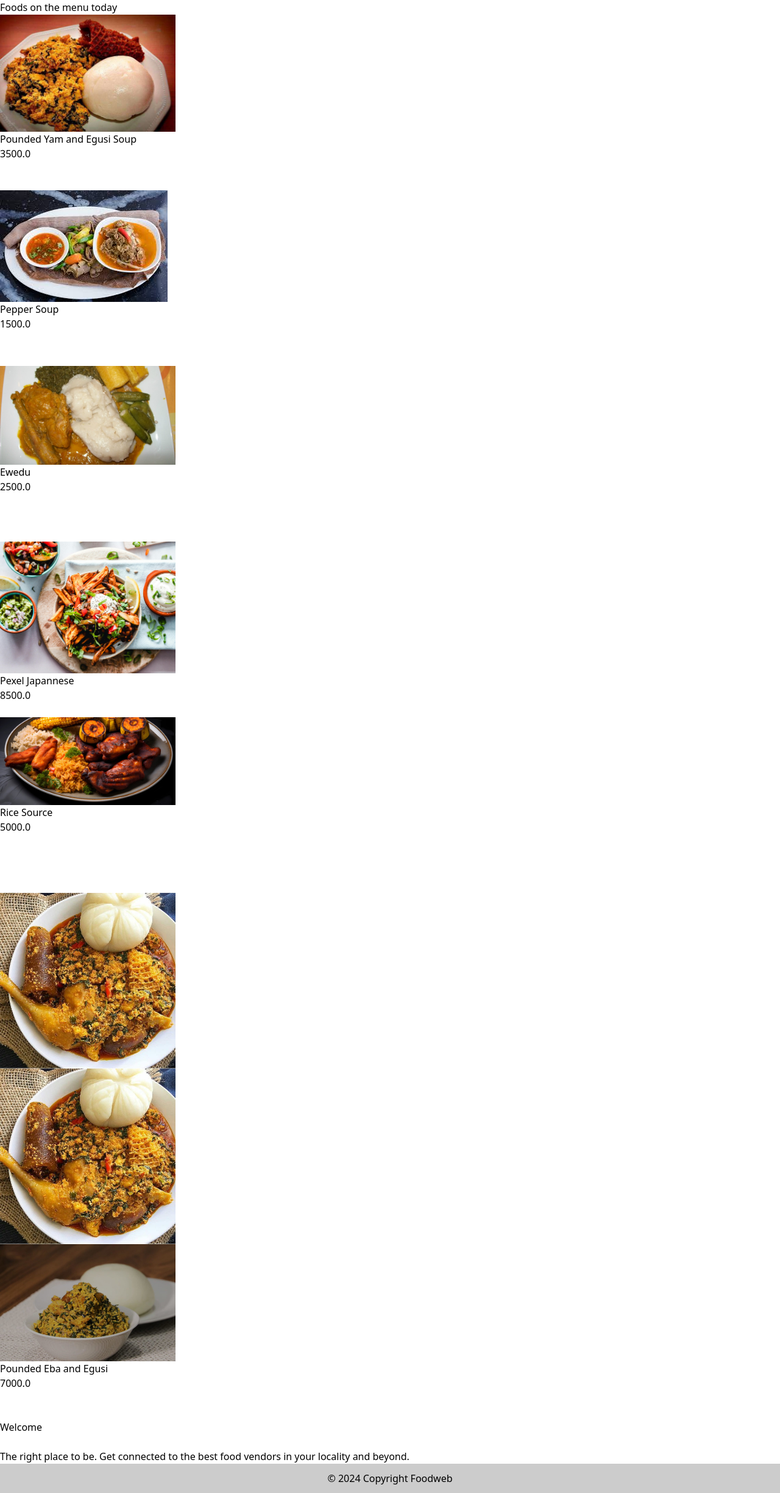
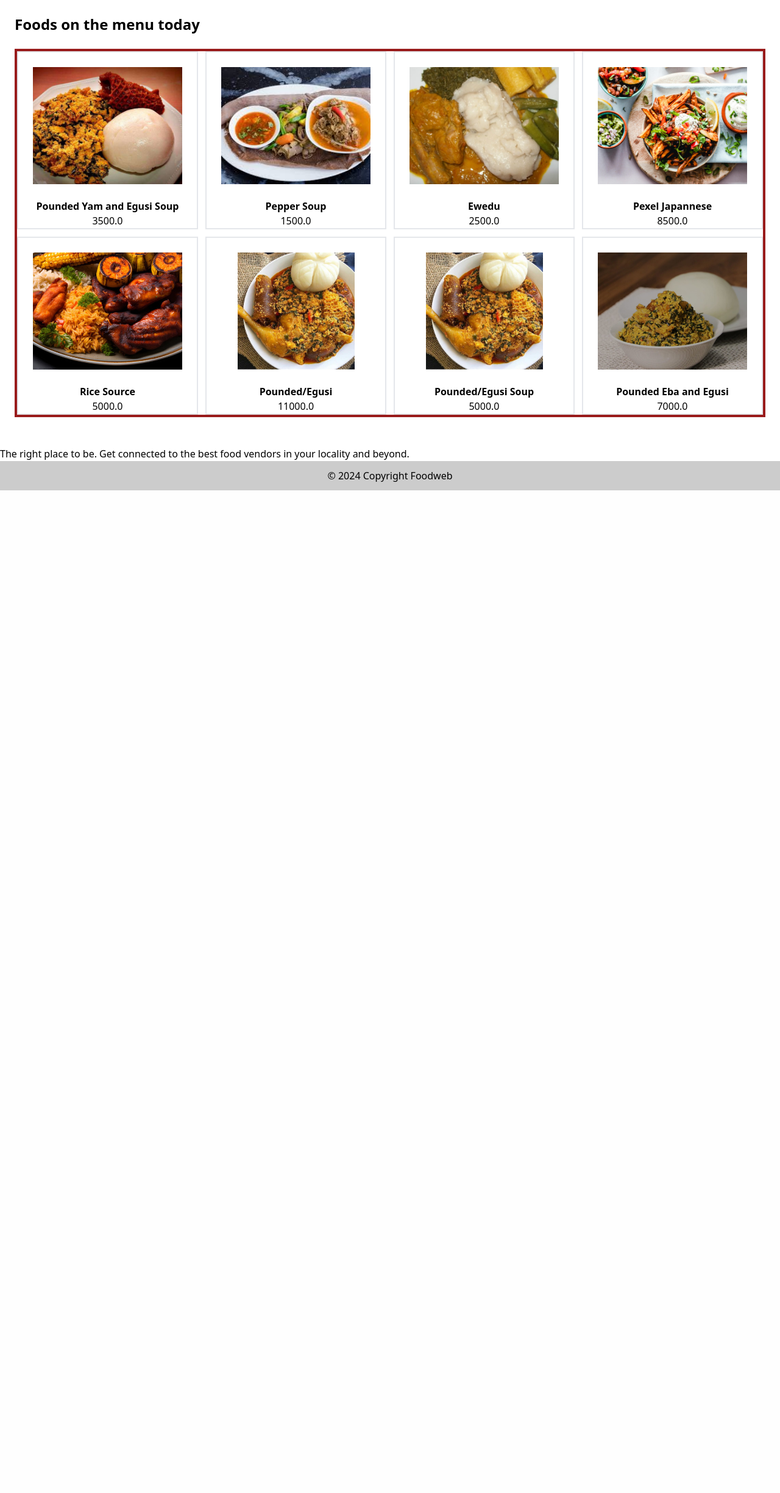
Before and after one commit to nalu-egwali/foodweb, a Django app: page / in a window 1280 px wide. Shown: the part 64-2512 px from the top of the page at 61% size. After the commit the page ends 868 px from the top, so only its background shows below. Run offline with Django 5.2, Linux system fonts and the light colour scheme; data comes from the database, SQL or seed files in the repository.

Commit message:
Update: Make the food cards to be of same size
This update makes the food cards on the home page
to render in the same sizes.

```diff
--- a/foods/templates/foodcard.html
+++ b/foods/templates/foodcard.html
@@ -1,13 +1,15 @@
 
 
-<a href="{% url 'food:details' food.id %}" class="btn btn-primary">
-  <div class="card justify-content-between" style="width: 18rem; height: 18rem;">
+<a href="{% url 'food:details' food.id %}" class="">
+  <div class=" col-span-1 grid justify-items-center border-2 ">
     {% if food.image.url %}
-        <img src="{{ food.image.url }}" class="card-img-top h-75" alt="...">
+      <div class="m-6  justify-self-center ">
+        <img src="{{ food.image.url }}" class="h-48 w-full max-w-fit object-cover" alt="...">
+      </div>
     {% endif %}
-    <div class="card-body">
-      <h5 class="card-title">{{ food.name }}</h5>
-      <h4 class="card-title">{{ food.price }}</h6>
-    </div>
+      <div class="">
+        <h5 class="font-semibold text-center">{{ food.name }}</h5>
+        <h4 class="font-medium text-center">{{ food.price }}</h6>
+      </div>
   </div>
 </a>
--- a/foods/templates/home.html
+++ b/foods/templates/home.html
@@ -2,13 +2,14 @@
 {% extends 'base.html' %}
 
 {% block content %}
-   <div class="container">
-      <h2>Foods on the menu today</h2>
-      <div class="d-flex row-gap-3 column-gap-4 rounded-5 flex-wrap">
+   <div class="container mx-auto p-6">
+      <h2 class="text-2xl font-bold pb-6">Foods on the menu today</h2>
+      <div class="grid grid-cols-4  gap-3 border-4 border-red-800 items-center">
+
          {% for food in foods %}
             {% include 'foodcard.html' %}
          {% endfor %}
+
      </div>
    </div>
-   <H1 class="container">Welcome</H1>
 {% endblock %}
--- a/static/src/styles.css
+++ b/static/src/styles.css
@@ -600,6 +600,14 @@ video {
   grid-column: span 3 / span 3;
 }
 
+.col-span-1 {
+  grid-column: span 1 / span 1;
+}
+
+.m-6 {
+  margin: 1.5rem;
+}
+
 .mx-auto {
   margin-left: auto;
   margin-right: auto;
@@ -658,8 +666,77 @@ video {
   display: grid;
 }
 
+.h-2\/6 {
+  height: 33.333333%;
+}
+
+.h-1\/6 {
+  height: 16.666667%;
+}
+
+.h-40 {
+  height: 10rem;
+}
+
+.h-full {
+  height: 100%;
+}
+
+.h-5\/6 {
+  height: 83.333333%;
+}
+
+.h-1\/5 {
+  height: 20%;
+}
+
+.h-48 {
+  height: 12rem;
+}
+
 .w-1\/3 {
   width: 33.333333%;
+}
+
+.w-1\/6 {
+  width: 16.666667%;
+}
+
+.w-40 {
+  width: 10rem;
+}
+
+.w-3\/6 {
+  width: 50%;
+}
+
+.w-5\/6 {
+  width: 83.333333%;
+}
+
+.w-4\/6 {
+  width: 66.666667%;
+}
+
+.w-3\/5 {
+  width: 60%;
+}
+
+.w-full {
+  width: 100%;
+}
+
+.w-48 {
+  width: 12rem;
+}
+
+.max-w-11 {
+  max-width: 2.75rem;
+}
+
+.max-w-fit {
+  max-width: -moz-fit-content;
+  max-width: fit-content;
 }
 
 .grid-cols-3 {
@@ -670,12 +747,44 @@ video {
   grid-template-columns: repeat(5, minmax(0, 1fr));
 }
 
+.grid-cols-4 {
+  grid-template-columns: repeat(4, minmax(0, 1fr));
+}
+
+.grid-rows-2 {
+  grid-template-rows: repeat(2, minmax(0, 1fr));
+}
+
+.flex-col {
+  flex-direction: column;
+}
+
 .flex-wrap {
   flex-wrap: wrap;
 }
 
+.content-between {
+  align-content: space-between;
+}
+
+.items-center {
+  align-items: center;
+}
+
+.justify-center {
+  justify-content: center;
+}
+
 .justify-between {
   justify-content: space-between;
+}
+
+.justify-items-center {
+  justify-items: center;
+}
+
+.justify-items-stretch {
+  justify-items: stretch;
 }
 
 .gap-3 {
@@ -684,6 +793,14 @@ video {
 
 .gap-6 {
   gap: 1.5rem;
+}
+
+.justify-self-auto {
+  justify-self: auto;
+}
+
+.justify-self-center {
+  justify-self: center;
 }
 
 .rounded {
@@ -706,6 +823,34 @@ video {
 .rounded-t-xl {
   border-top-left-radius: 0.75rem;
   border-top-right-radius: 0.75rem;
+}
+
+.border-2 {
+  border-width: 2px;
+}
+
+.border-4 {
+  border-width: 4px;
+}
+
+.border-indigo-400 {
+  --tw-border-opacity: 1;
+  border-color: rgb(129 140 248 / var(--tw-border-opacity));
+}
+
+.border-black {
+  --tw-border-opacity: 1;
+  border-color: rgb(0 0 0 / var(--tw-border-opacity));
+}
+
+.border-red-800 {
+  --tw-border-opacity: 1;
+  border-color: rgb(153 27 27 / var(--tw-border-opacity));
+}
+
+.border-red-600 {
+  --tw-border-opacity: 1;
+  border-color: rgb(220 38 38 / var(--tw-border-opacity));
 }
 
 .bg-gray-100 {
@@ -746,6 +891,36 @@ video {
 .bg-white {
   --tw-bg-opacity: 1;
   background-color: rgb(255 255 255 / var(--tw-bg-opacity));
+}
+
+.bg-gray-900 {
+  --tw-bg-opacity: 1;
+  background-color: rgb(17 24 39 / var(--tw-bg-opacity));
+}
+
+.object-contain {
+  -o-object-fit: contain;
+     object-fit: contain;
+}
+
+.object-cover {
+  -o-object-fit: cover;
+     object-fit: cover;
+}
+
+.object-fill {
+  -o-object-fit: fill;
+     object-fit: fill;
+}
+
+.object-scale-down {
+  -o-object-fit: scale-down;
+     object-fit: scale-down;
+}
+
+.object-center {
+  -o-object-position: center;
+     object-position: center;
 }
 
 .p-2 {
@@ -792,6 +967,18 @@ video {
 
 .pr-8 {
   padding-right: 2rem;
+}
+
+.pb-6 {
+  padding-bottom: 1.5rem;
+}
+
+.pt-3 {
+  padding-top: 0.75rem;
+}
+
+.pt-2 {
+  padding-top: 0.5rem;
 }
 
 .text-center {
```
